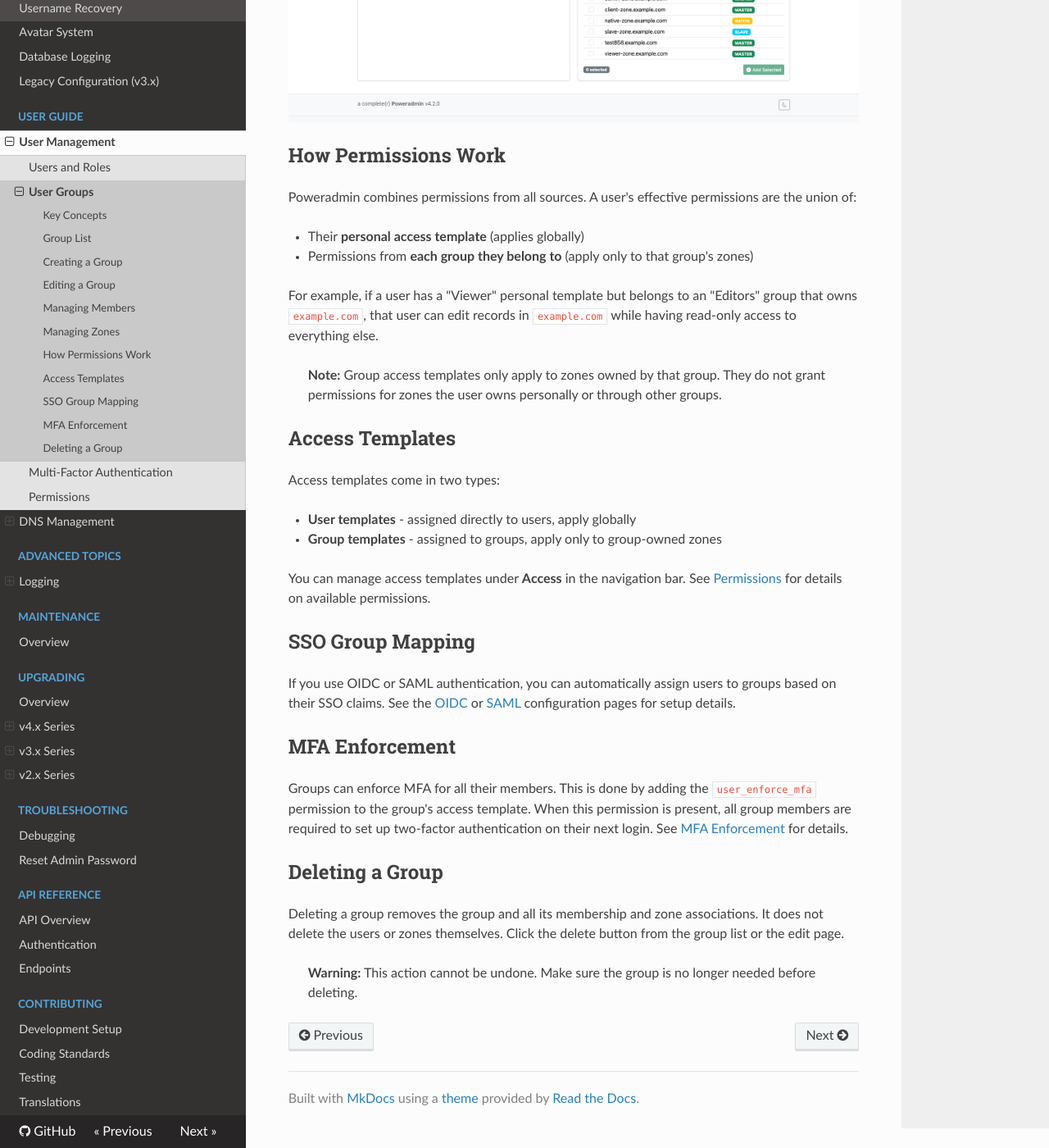
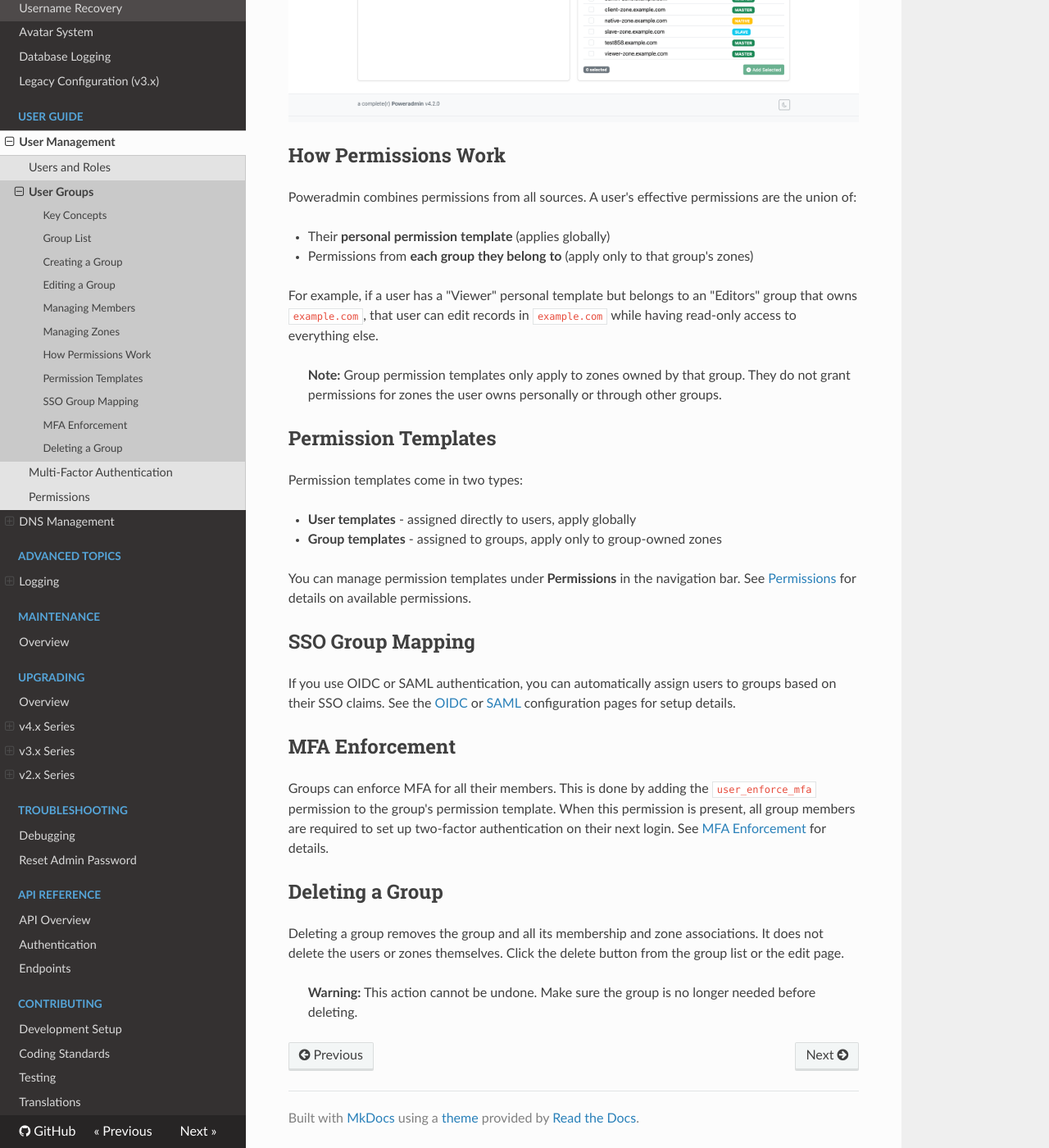
Before and after one commit to poweradmin/poweradmin-docs, an MkDocs documentation site: the page built from docs/user-guide/groups.md, in a window 1280 px wide and 1400 px high, scrolled down 2815 px. Shown: the whole window at 82% size. Built offline with MkDocs 1.6.1, drawn with Linux system fonts in a browser that asks for light colours; nearby versions of some CDN libraries; some of the changed text lies outside the part shown.

Commit message:
docs: rename "access templates" to "permission templates" to match UI

```diff
--- a/docs/user-guide/groups.md
+++ b/docs/user-guide/groups.md
@@ -9,7 +9,7 @@ Groups are available starting from Poweradmin v4.2.0.
 - **Groups** are collections of users that share access to a set of zones
 - A user can belong to **multiple groups** simultaneously
 - A zone can be owned by a **user, one or more groups, or both**
-- Each group has an **access template** that defines what its members can do with the group's zones
+- Each group has a **permission template** that defines what its members can do with the group's zones
 - Permissions from all sources (user template + group memberships) are **combined** - if any source grants access, the user has it
 
 ## Group List
@@ -25,14 +25,14 @@ Navigate to **Groups** in the top navigation bar to access the group list.
 1. Click **Add group** from the group list
 2. Enter a **Group Name** (must be unique)
 3. Optionally add a **Description**
-4. Select an **Access template** - this determines what permissions group members have for zones owned by this group
+4. Select a **Permission template** - this determines what permissions group members have for zones owned by this group
 5. Click **Create Group**
 
 After creation, you can add members and assign zones.
 
 ## Editing a Group
 
-The edit page shows the group details on the left, with members and zones on the right. You can update the group name, description, and access template. Members and zones can be quickly removed from here, or managed in bulk through dedicated screens.
+The edit page shows the group details on the left, with members and zones on the right. You can update the group name, description, and permission template. Members and zones can be quickly removed from here, or managed in bulk through dedicated screens.
 
 ![Edit group view](../screenshots/groups-edit.png)
 
@@ -54,7 +54,7 @@ Zone management works the same way as members:
 - **Owned Zones** (left) - zones currently assigned to the group
 - **Available Zones** (right) - zones that can be assigned
 
-All group members get access to owned zones based on the group's access template.
+All group members get access to owned zones based on the group's permission template.
 
 ![Group zones management](../screenshots/groups-zones.png)
 
@@ -62,21 +62,21 @@ All group members get access to owned zones based on the group's access template
 
 Poweradmin combines permissions from all sources. A user's effective permissions are the union of:
 
-- Their **personal access template** (applies globally)
+- Their **personal permission template** (applies globally)
 - Permissions from **each group they belong to** (apply only to that group's zones)
 
 For example, if a user has a "Viewer" personal template but belongs to an "Editors" group that owns `example.com`, that user can edit records in `example.com` while having read-only access to everything else.
 
-> **Note:** Group access templates only apply to zones owned by that group. They do not grant permissions for zones the user owns personally or through other groups.
+> **Note:** Group permission templates only apply to zones owned by that group. They do not grant permissions for zones the user owns personally or through other groups.
 
-## Access Templates
+## Permission Templates
 
-Access templates come in two types:
+Permission templates come in two types:
 
 - **User templates** - assigned directly to users, apply globally
 - **Group templates** - assigned to groups, apply only to group-owned zones
 
-You can manage access templates under **Access** in the navigation bar. See [Permissions](permissions.md) for details on available permissions.
+You can manage permission templates under **Permissions** in the navigation bar. See [Permissions](permissions.md) for details on available permissions.
 
 ## SSO Group Mapping
 
@@ -84,7 +84,7 @@ If you use OIDC or SAML authentication, you can automatically assign users to gr
 
 ## MFA Enforcement
 
-Groups can enforce MFA for all their members. This is done by adding the `user_enforce_mfa` permission to the group's access template. When this permission is present, all group members are required to set up two-factor authentication on their next login. See [MFA Enforcement](mfa.md) for details.
+Groups can enforce MFA for all their members. This is done by adding the `user_enforce_mfa` permission to the group's permission template. When this permission is present, all group members are required to set up two-factor authentication on their next login. See [MFA Enforcement](mfa.md) for details.
 
 ## Deleting a Group
 
```
Also changed, not shown: docs/configuration/permissions.md (+4 -5 lines), docs/user-guide/bulk-operations.md (+1 -1 lines), docs/user-guide/mfa.md (+2 -2 lines), docs/user-guide/permissions.md (+4 -4 lines), docs/user-guide/zones.md (+2 -2 lines).
